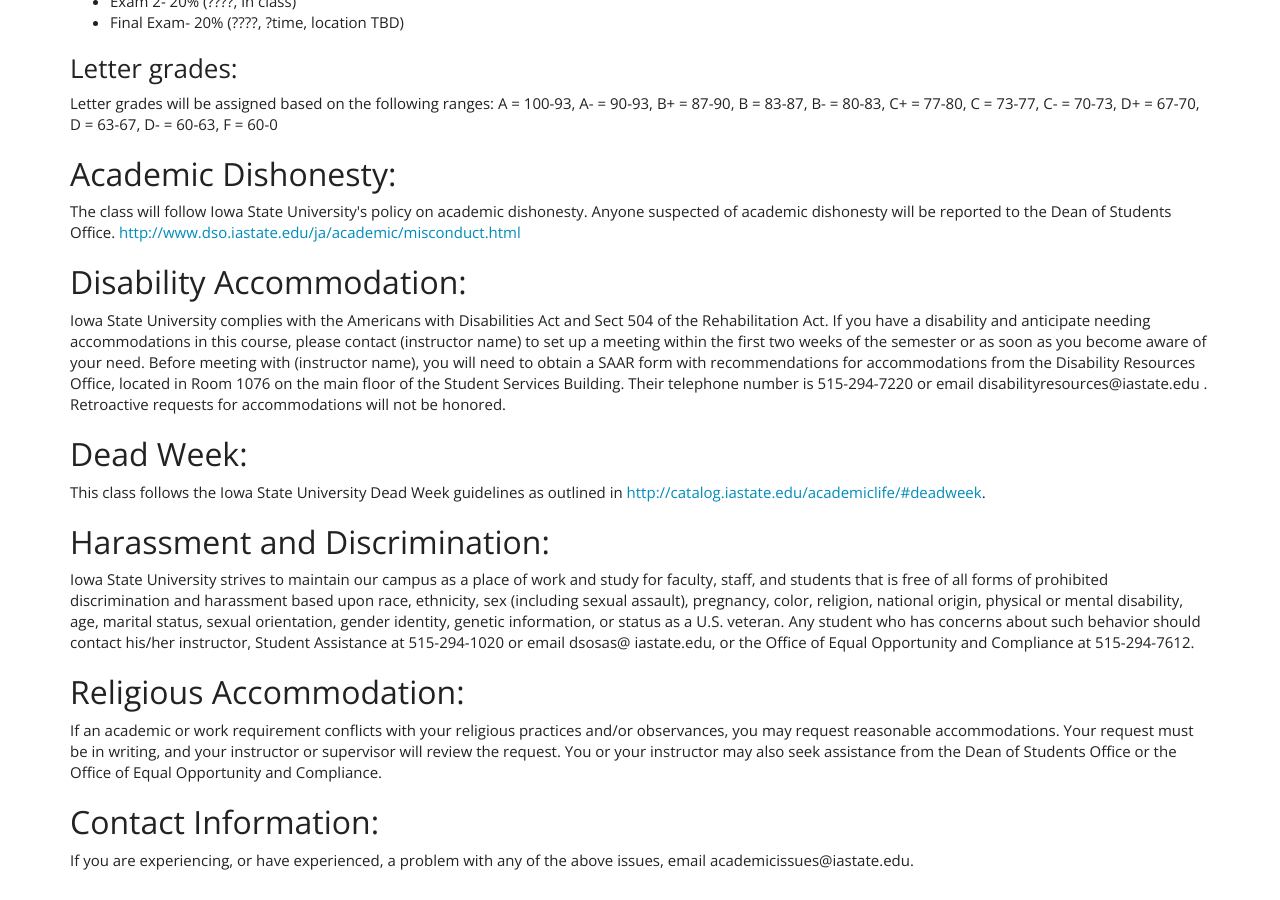
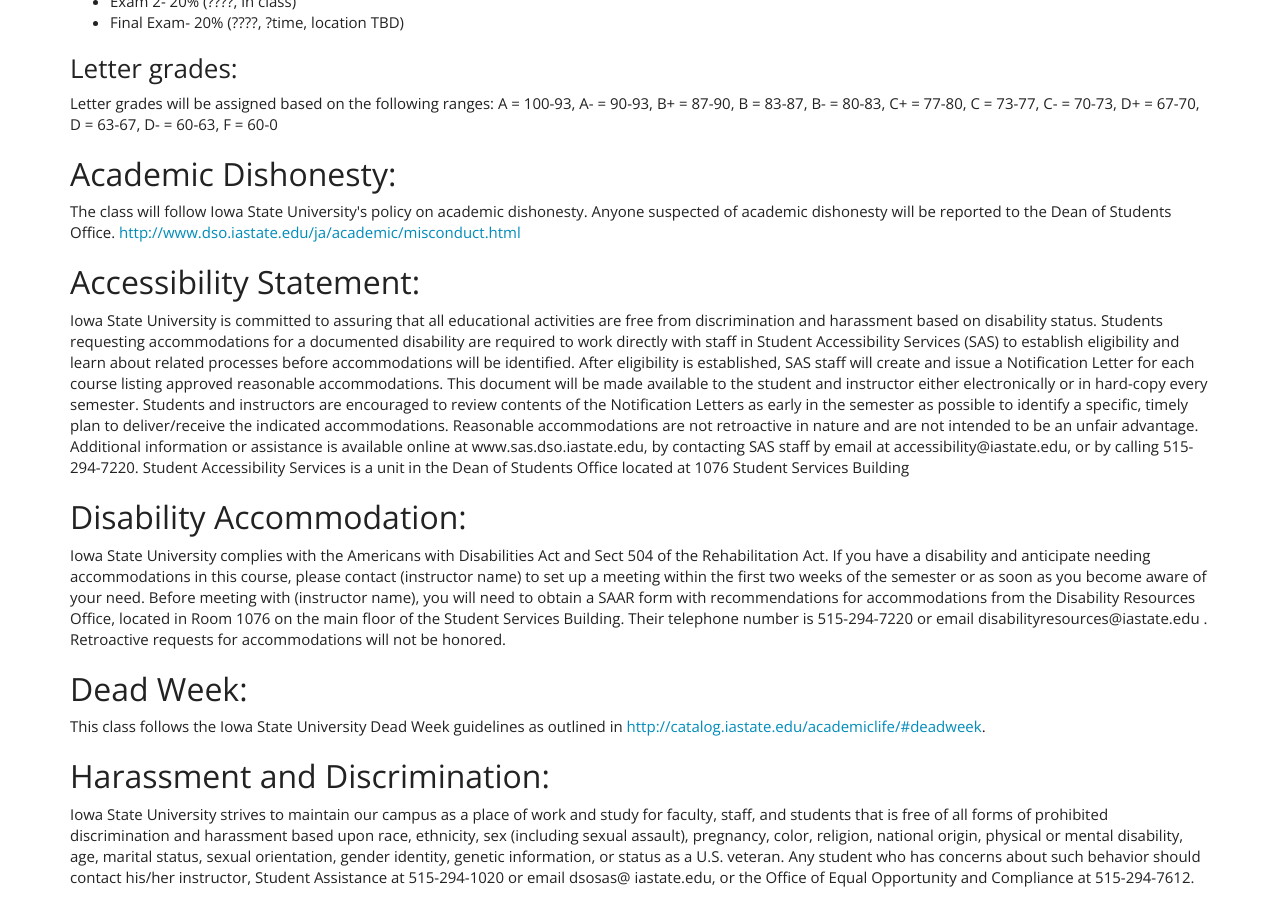
Before and after one commit to ashirazist/stat305.github.io, a Jekyll site: the page built from syllabus.html, in a window 1280 px wide and 900 px high, scrolled down 1674 px. Built offline with Jekyll 4.4.1, drawn with Linux system fonts in a browser that asks for light colours; before the commit the page ends 2545 px from its top, so only the background shows below that.

Commit message:
add new accessibility announcement to syllabus

```diff
--- a/syllabus.html
+++ b/syllabus.html
@@ -99,6 +99,12 @@
 of academic dishonesty will be reported to the Dean of Students Office.
 <a href="http://www.dso.iastate.edu/ja/academic/misconduct.html">http://www.dso.iastate.edu/ja/academic/misconduct.html</a>
 
+
+<h2>Accessibility Statement:</h2>
+
+
+Iowa State University is committed to assuring that all educational activities are free from discrimination and harassment based on disability status.  Students requesting accommodations for a documented disability are required to work directly with staff in Student Accessibility Services (SAS) to establish eligibility and learn about related processes before accommodations will be identified.  After eligibility is established, SAS staff will create and issue a Notification Letter for each course listing approved reasonable accommodations.  This document will be made available to the student and instructor either electronically or in hard-copy every semester.  Students and instructors are encouraged to review contents of the Notification Letters as early in the semester as possible to identify a specific, timely plan to deliver/receive the indicated accommodations.  Reasonable accommodations are not retroactive in nature and are not intended to be an unfair advantage.  Additional information or assistance is available online at www.sas.dso.iastate.edu, by contacting SAS staff by email at accessibility@iastate.edu, or by calling 515-294-7220. Student Accessibility Services is a unit in the Dean of Students Office located at 1076 Student Services Building
+
 <h2>Disability Accommodation:</h2>
 Iowa State University complies with the Americans with Disabilities Act and Sect 504 of the
 Rehabilitation Act. If you have a disability and anticipate needing accommodations in this
```
